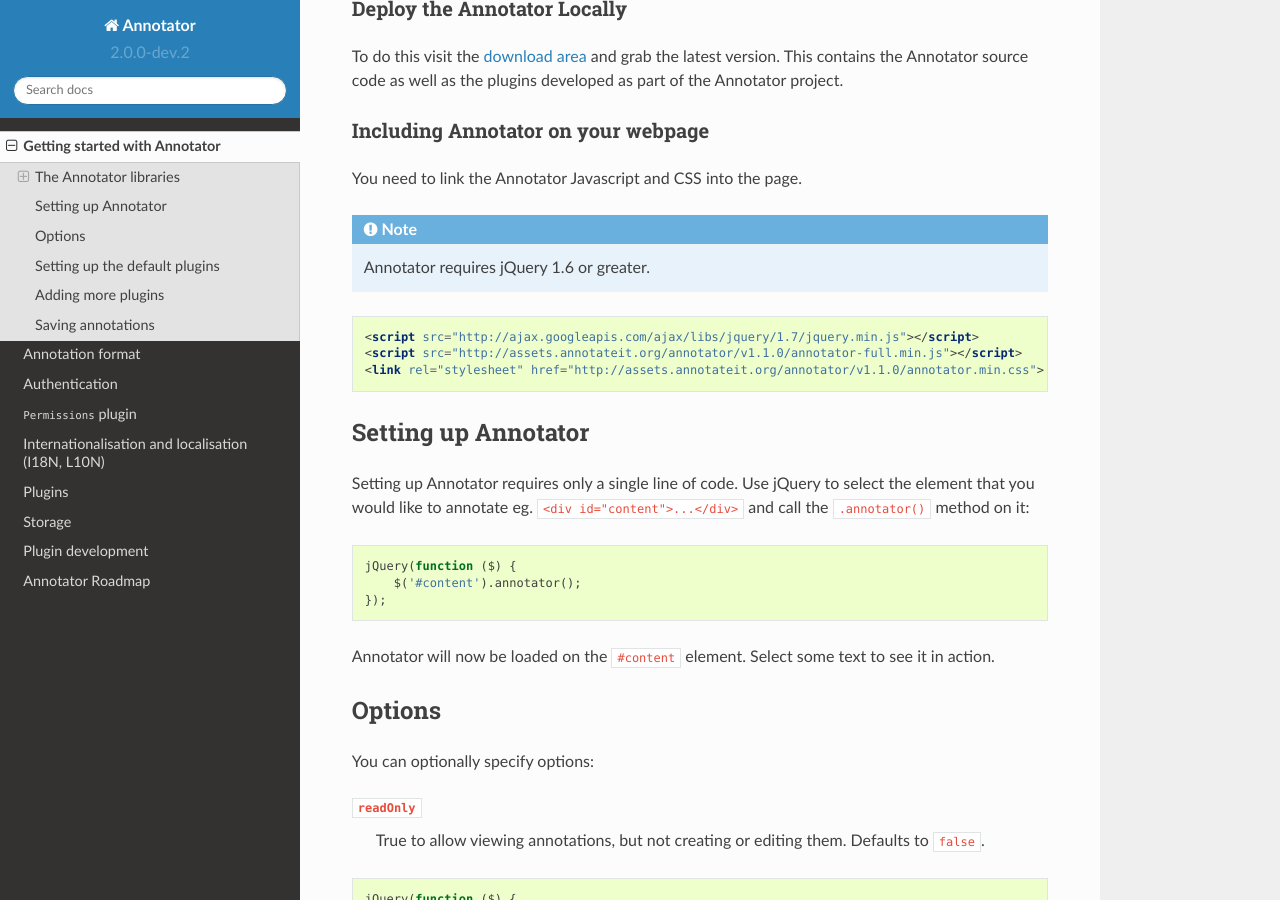
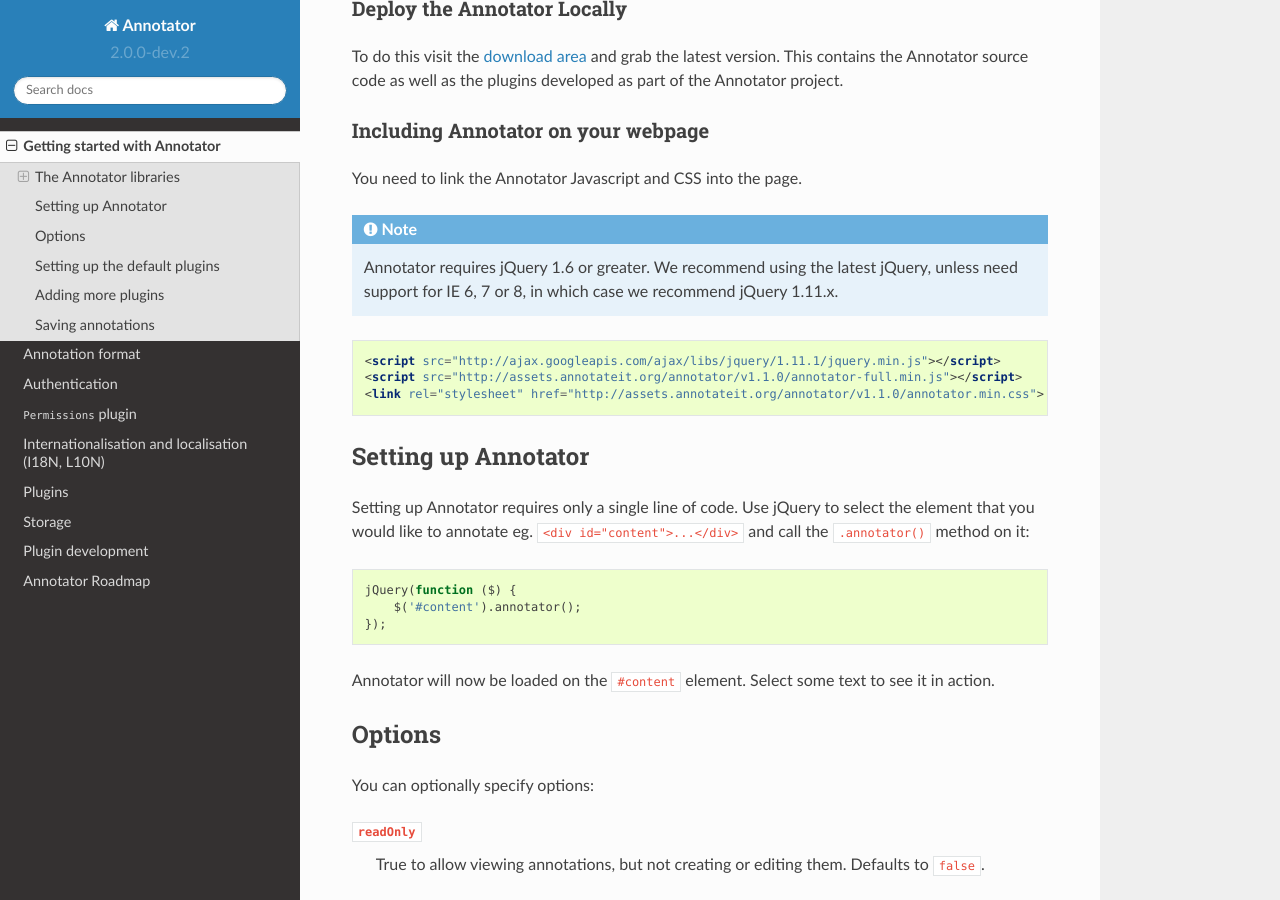
Before and after one commit to openannotation/annotator, a Sphinx documentation site: the page built from doc/getting-started.rst, in a window 1280 px wide and 900 px high, scrolled down 864 px. Built offline with Sphinx 7.4.7 and the Read the Docs theme 2.0.0, drawn with Linux system fonts in a browser that asks for light colours.

Commit message:
Update docs to recommend newer jQuery version

```diff
--- a/doc/getting-started.rst
+++ b/doc/getting-started.rst
@@ -52,11 +52,15 @@ Including Annotator on your webpage
 
 You need to link the Annotator Javascript and CSS into the page.
 
-.. note:: Annotator requires jQuery 1.6 or greater.
+.. note::
+
+    Annotator requires jQuery 1.6 or greater.  We recommend using the latest
+    jQuery, unless need support for IE 6, 7 or 8, in which case we recommend
+    jQuery 1.11.x.
 
 .. code:: html
 
-    <script src="http://ajax.googleapis.com/ajax/libs/jquery/1.7/jquery.min.js"></script>
+    <script src="http://ajax.googleapis.com/ajax/libs/jquery/1.11.1/jquery.min.js"></script>
     <script src="http://assets.annotateit.org/annotator/v1.1.0/annotator-full.min.js"></script>
     <link rel="stylesheet" href="http://assets.annotateit.org/annotator/v1.1.0/annotator.min.css">
 
```
